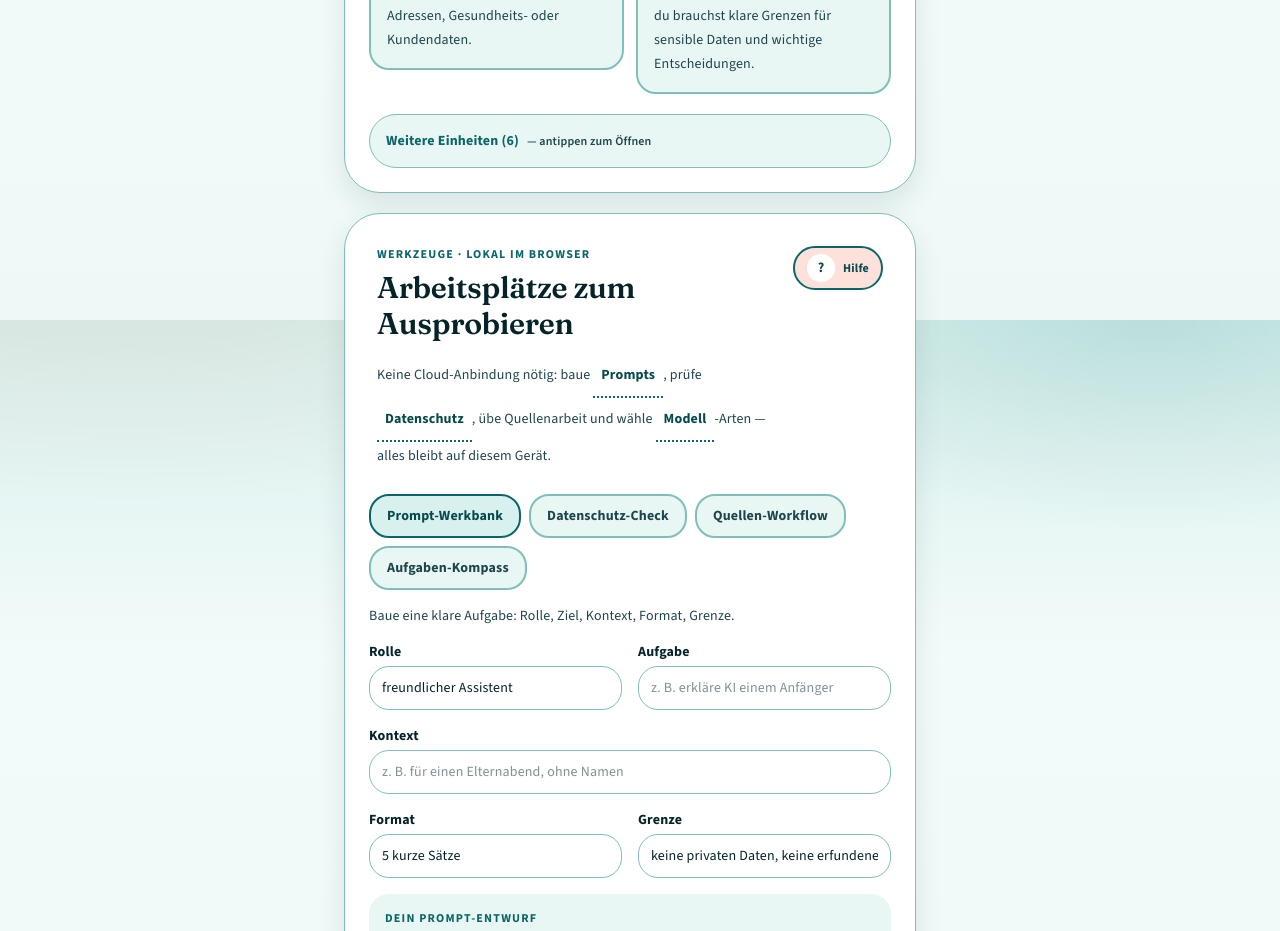
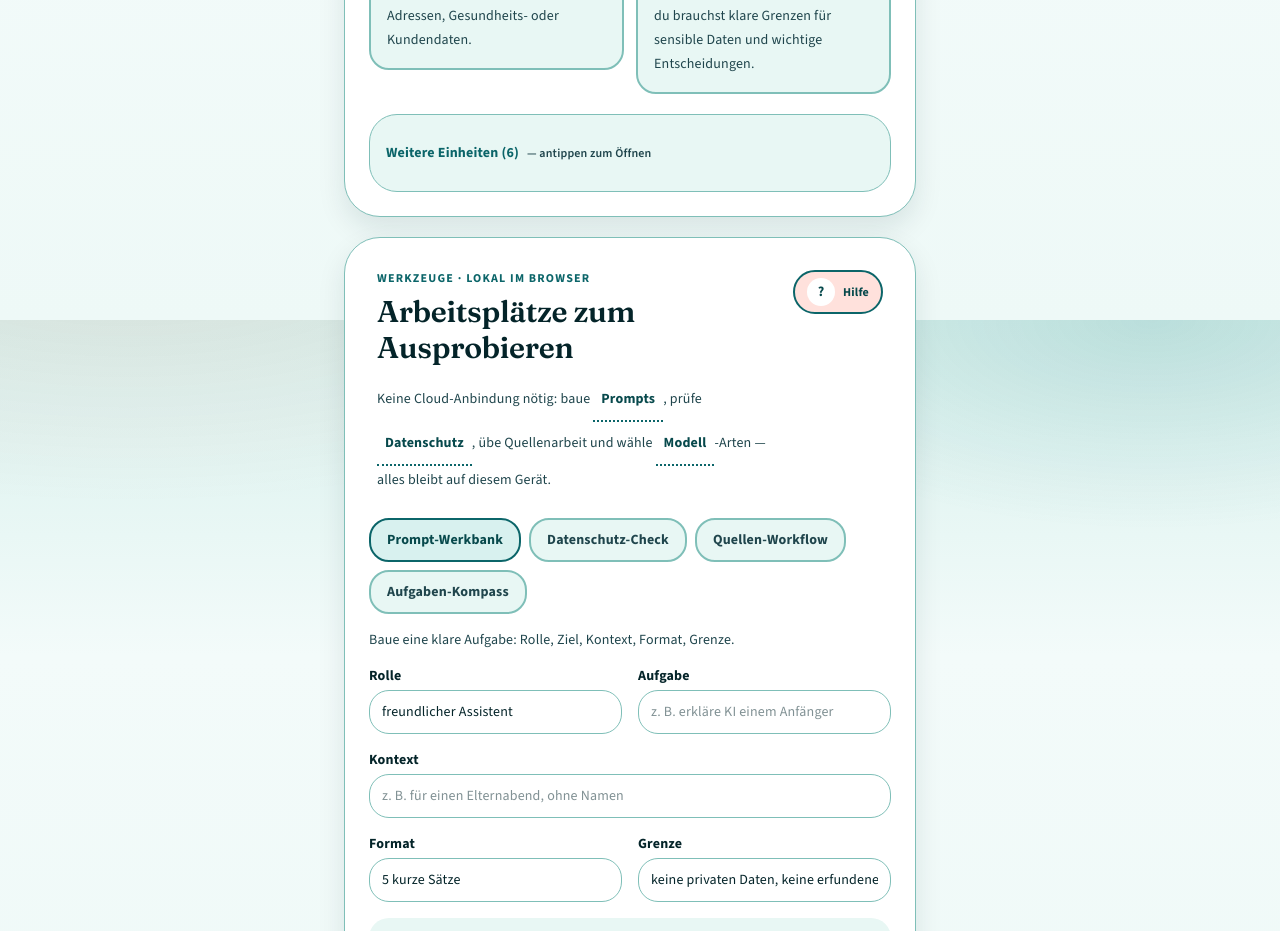
Before and after one commit to smartlivingberlin/ki-lernportal-nim, a Next.js app in the folder apps/web/: page / in a window 1280 px wide. Shown: the part 8480-9411 px from the top of the page. Built offline with nearby package versions, Linux system fonts and the light colour scheme.

Commit message:
fix(a11y): Themenwelt-Disclosure auf min. 44px Touch-Höhe
S48B scheiterte an summary „Weitere Einheiten“ (20px Höhe).

Co-authored-by: smartlivingberlin <smartlivingberlin@users.noreply.github.com>

```diff
--- a/apps/web/src/components/learning/ThemeWorldTrack.tsx
+++ b/apps/web/src/components/learning/ThemeWorldTrack.tsx
@@ -141,7 +141,7 @@ export function ThemeWorldTrack({
             setUserOpenedMore(next);
           }}
         >
-          <summary className="nim-interactive cursor-pointer list-none text-sm font-black text-[var(--nim-primary)] focus-visible:outline focus-visible:outline-2 focus-visible:outline-offset-2 focus-visible:outline-[var(--nim-focus)]">
+          <summary className="nim-interactive flex min-h-11 cursor-pointer list-none items-center text-sm font-black text-[var(--nim-primary)] focus-visible:outline focus-visible:outline-2 focus-visible:outline-offset-2 focus-visible:outline-[var(--nim-focus)]">
             Weitere Einheiten ({moreUnits.length})
             <span className="ml-2 text-xs font-semibold text-[var(--nim-secondary)]">
               {moreOpen ? "— zugeklappt antippen" : "— antippen zum Öffnen"}
```
